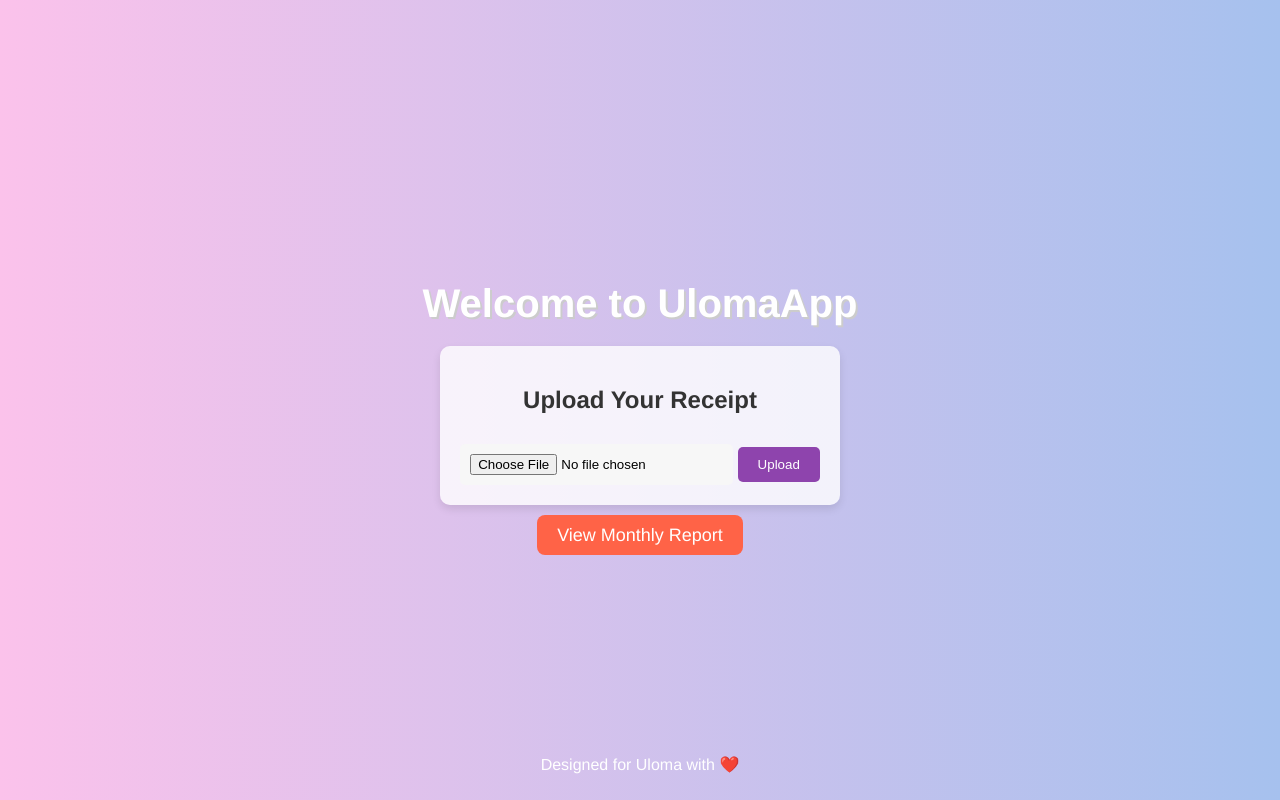
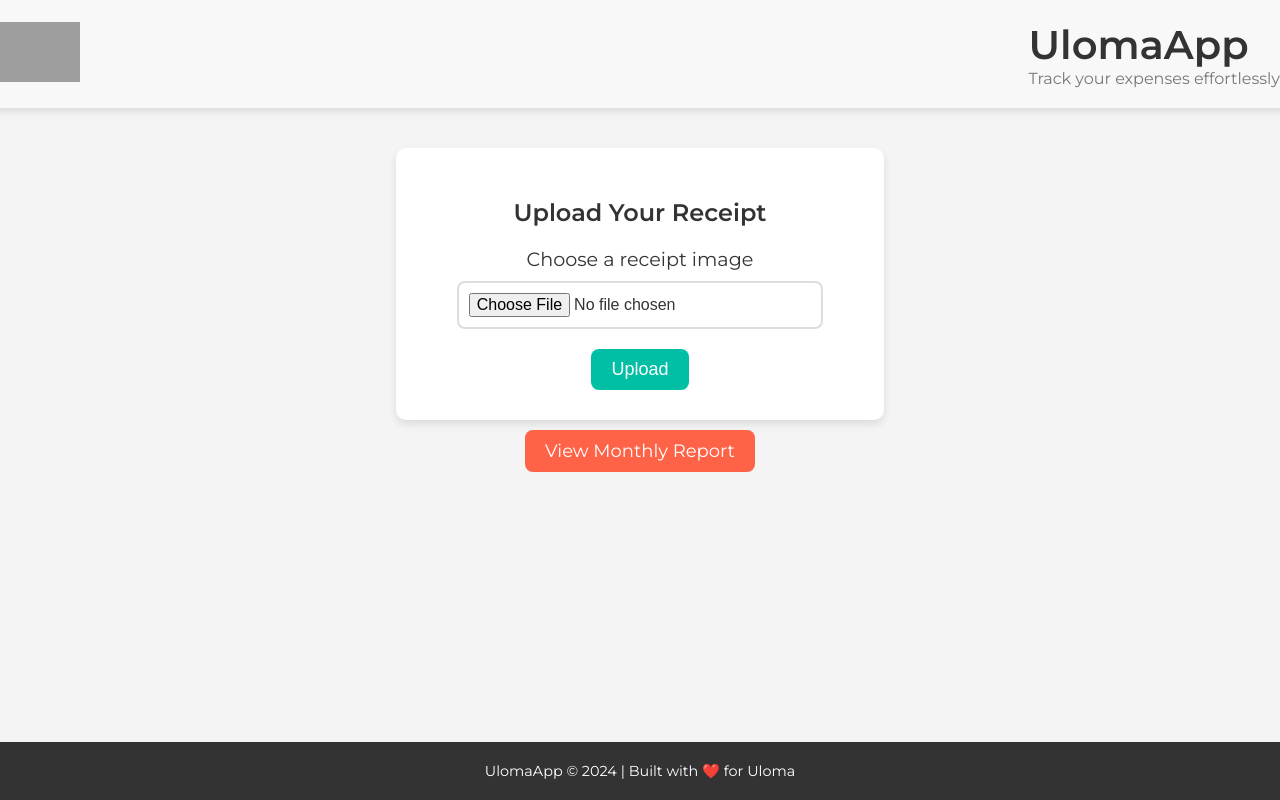
Before and after one commit to Tolu-McGill/App-for-Rose, a Flask app: page / in a window 1280 px wide. Run offline with Flask 3, Linux system fonts and the light colour scheme; parts of the project's set-up code (start-up, migrations or seed data) failed here and were passed over; some libraries are stand-ins or nearby versions; grey boxes are pictures that could not be loaded.

Commit message:
updated old css and html files

```diff
--- a/static/style.css
+++ b/static/style.css
@@ -1,59 +1,100 @@
+/* Global Styles */
 body {
-    font-family: 'Helvetica Neue', sans-serif;
-    background: linear-gradient(to right, #fbc2eb, #a6c1ee);
+    font-family: 'Montserrat', sans-serif;
+    background-color: #f4f4f4;
     margin: 0;
     padding: 0;
     display: flex;
     flex-direction: column;
-    justify-content: center;
     align-items: center;
-    height: 100vh;
+    min-height: 100vh;
+    color: #333;
 }
 
-header h1 {
-    font-size: 2.5rem;
-    color: #fff;
-    margin-bottom: 20px;
-    text-shadow: 2px 2px #ccc;
+/* Header Section */
+header {
+    display: flex;
+    justify-content: space-between;
+    align-items: center;
+    width: 100%;
+    padding: 20px;
+    background-color: #f8f8f8;
+    box-shadow: 0 4px 6px rgba(0, 0, 0, 0.1);
 }
 
+.logo img {
+    height: 60px;
+    width: auto;
+}
+
+.app-title h1 {
+    font-family: 'Montserrat', sans-serif;
+    font-size: 2.5rem;
+    color: #333;
+    margin: 0;
+}
+
+.app-title p {
+    font-family: 'Montserrat', sans-serif;
+    font-size: 1rem;
+    color: #777;
+    margin: 0;
+}
+
+/* Upload Section */
 .upload-section {
-    background: rgba(255, 255, 255, 0.8);
-    padding: 20px;
+    background-color: #fff;
+    padding: 30px;
     border-radius: 10px;
     box-shadow: 0 4px 8px rgba(0, 0, 0, 0.1);
     text-align: center;
+    margin-top: 40px;
 }
 
 .upload-section h2 {
+    color: #333;
+    margin-bottom: 20px;
+}
+
+.upload-label {
+    display: block;
+    font-size: 1.2rem;
+    margin-bottom: 10px;
     color: #333;
 }
 
 .upload-section input[type="file"] {
     padding: 10px;
-    border: none;
-    background: #f7f7f7;
-    margin-top: 10px;
-    border-radius: 5px;
+    border: 2px solid #ddd;
+    border-radius: 8px;
+    font-size: 1rem;
+    width: 80%;
+    margin-bottom: 20px;
 }
 
-.upload-section button {
+.upload-btn {
+    background-color: #00bfa5;
+    color: white;
     padding: 10px 20px;
-    background: #8e44ad;
-    color: #fff;
+    border-radius: 8px;
+    font-size: 18px;
     border: none;
-    border-radius: 5px;
     cursor: pointer;
-    margin-top: 10px;
+    transition: background-color 0.3s ease;
 }
 
+.upload-btn:hover {
+    background-color: #00d4b0;
+}
+
+/* Monthly Report Section */
 .monthly-report-section {
     text-align: center;
     margin-top: 20px;
 }
 
 .report-button {
-    background-color: #ff6347; /* A modern chic color */
+    background-color: #ff6347;
     color: white;
     padding: 10px 20px;
     border-radius: 8px;
@@ -63,11 +104,21 @@ header h1 {
 }
 
 .report-button:hover {
-    background-color: #ff8566; /* Lighter shade on hover */
+    background-color: #ff8566;
 }
 
+/* Footer Section */
 footer {
+    background-color: #333;
+    color: #fff;
+    padding: 20px;
+    text-align: center;
+    width: 100%;
     position: absolute;
-    bottom: 10px;
-    color: white;
+    bottom: 0;
 }
+
+footer p {
+    margin: 0;
+    font-size: 0.9rem;
+}
--- a/templates/index.html
+++ b/templates/index.html
@@ -4,18 +4,26 @@
     <meta charset="UTF-8">
     <meta name="viewport" content="width=device-width, initial-scale=1.0">
     <title>UlomaApp</title>
+    <link href="https://fonts.googleapis.com/css2?family=Montserrat:wght@400;600&display=swap" rel="stylesheet">
     <link rel="stylesheet" href="{{ url_for('static', filename='style.css') }}">
 </head>
 <body>
     <header>
-        <h1>Welcome to UlomaApp</h1>
+        <div class="logo">
+            <img src="/static/logo.png" alt="Ulomaapp Logo">
+        </div>
+        <div class="app-title">
+            <h1>UlomaApp</h1>
+            <p>Track your expenses effortlessly</p>
+        </div>
     </header>
 
     <div class="upload-section">
         <h2>Upload Your Receipt</h2>
         <form action="/upload" method="post" enctype="multipart/form-data">
-            <input type="file" name="receipt" accept="image/*" required>
-            <button type="submit">Upload</button>
+            <label for="receipt" class="upload-label">Choose a receipt image</label>
+            <input type="file" id="receipt" name="receipt" accept="image/*" required>
+            <button type="submit" class="upload-btn">Upload</button>
         </form>
     </div>
 
@@ -24,7 +32,7 @@
     </div>
 
     <footer>
-        <p>Designed for Uloma with ❤️</p>
+        <p>UlomaApp © 2024 | Built with ❤️ for Uloma</p>
     </footer>
 </body>
 </html>
```
